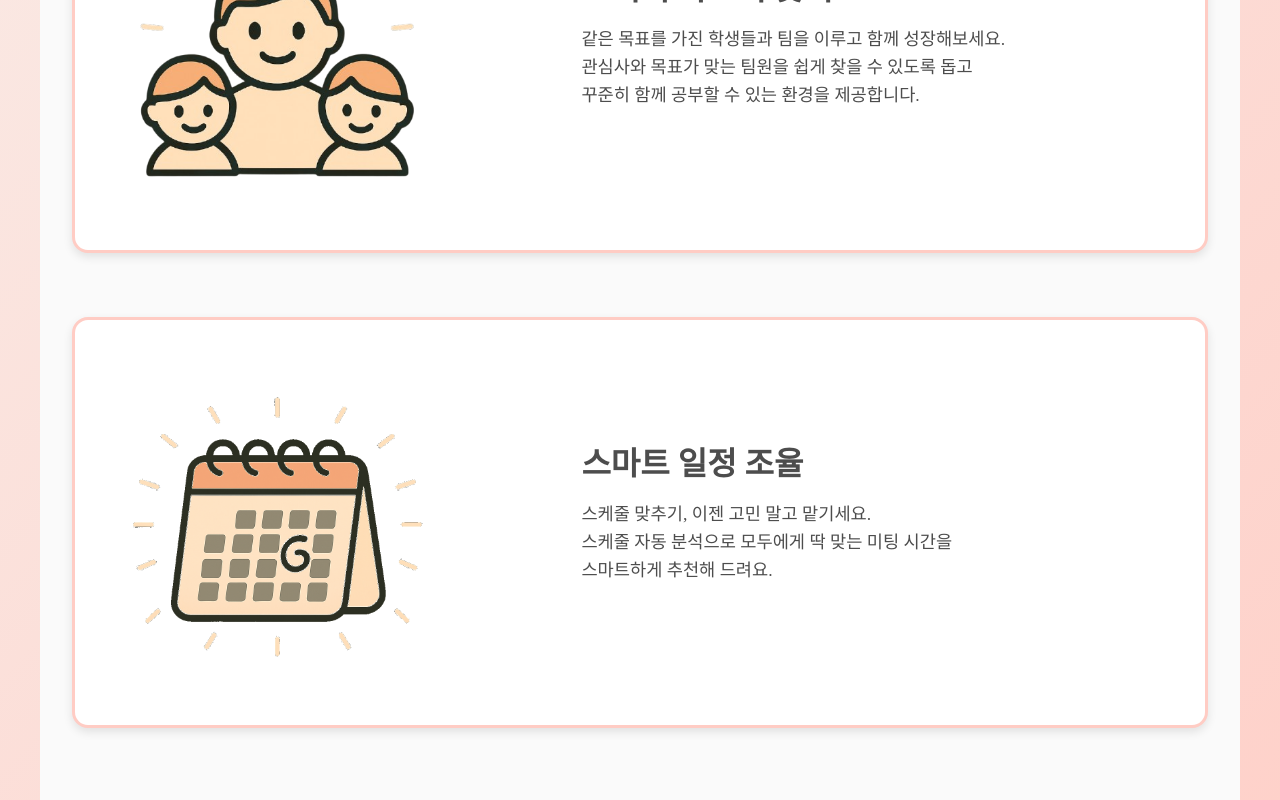
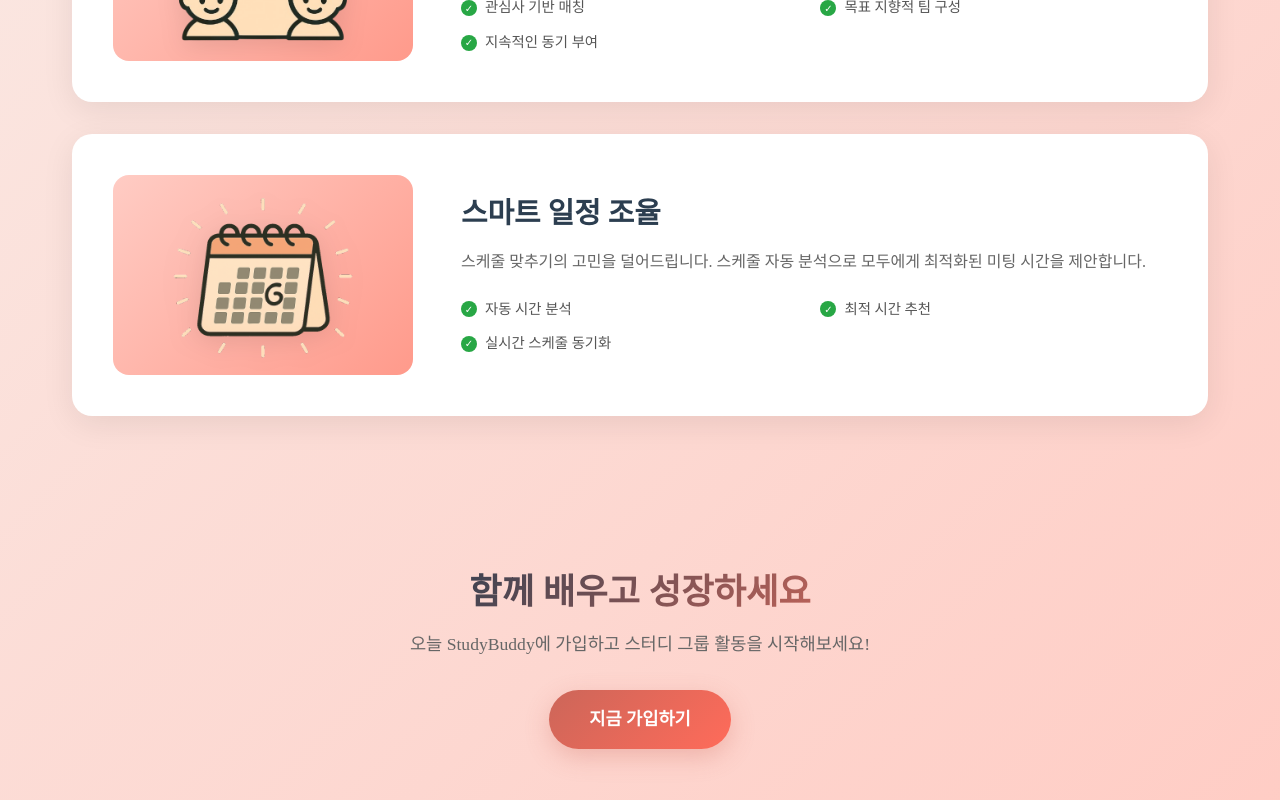
Before and after one commit to taejinchoi-cbnu/StudyBuddy, a React (Vite) app in the folder client/: page / in a window 1280 px wide. Shown: the part 1260-2060 px from the top of the page. Built offline with nearby package versions, Linux system fonts and the light colour scheme; no server answers.

Commit message:
Design: Landing Page Design Complete!!!!!!

```diff
--- a/client/src/pages/HomePage.jsx
+++ b/client/src/pages/HomePage.jsx
@@ -1,4 +1,4 @@
-import { useRef, useCallback } from "react";
+import { useRef, useCallback, useEffect } from "react";
 import { useNavigate } from "react-router-dom";
 import { useAuth } from "../contexts/AuthContext";
 import { useDarkMode } from "../contexts/DarkModeContext";
@@ -19,6 +19,54 @@ const HomePage = () => {
 
   // AppNavbar에 대한 참조 생성 (모달 제어용)
   const navbarRef = useRef();
+
+  // 스크롤 애니메이션을 위한 ref 추가
+  const featuresRef = useRef();
+  const serviceIntroRef = useRef();
+
+  // ======================================================
+  // 스크롤 애니메이션 효과 처리
+  // ======================================================
+  useEffect(() => {
+    const handleScroll = () => {
+      // Features 섹션 애니메이션 처리
+      if (featuresRef.current) {
+        const featureItems = featuresRef.current.querySelectorAll(".feature-item");
+
+        featureItems.forEach((item) => {
+          const rect = item.getBoundingClientRect();
+          const windowHeight = window.innerHeight;
+
+          // 요소가 뷰포트의 80% 지점에 도달했을 때 애니메이션 트리거
+          if (rect.top < windowHeight * 0.8) {
+            item.classList.add("animate-in");
+          }
+        });
+      }
+
+      // 서비스 소개 섹션 애니메이션 처리
+      if (serviceIntroRef.current) {
+        const rect = serviceIntroRef.current.getBoundingClientRect();
+        const windowHeight = window.innerHeight;
+
+        // 요소가 뷰포트의 70% 지점에 도달했을 때 애니메이션 트리거
+        if (rect.top < windowHeight * 0.7) {
+          serviceIntroRef.current.classList.add("animate-in");
+        }
+      }
+    };
+
+    // 스크롤 이벤트 리스너 등록
+    window.addEventListener("scroll", handleScroll);
+
+    // 초기 로드 시 한 번 실행 (페이지 로드 시 이미 보이는 요소들 처리)
+    handleScroll();
+
+    // 클린업 함수 - 컴포넌트 언마운트 시 이벤트 리스너 제거
+    return () => {
+      window.removeEventListener("scroll", handleScroll);
+    };
+  }, []);
 
   // ======================================================
   // 이벤트 핸들러 함수들 (성능 최적화를 위해 useCallback 사용)
@@ -46,7 +94,7 @@ const HomePage = () => {
   // ======================================================
   // 특징 아이템 컴포넌트 (재사용 가능한 컴포넌트)
   // ======================================================
-  const FeatureItem = ({ imgSrc, imgAlt, title, description }) => (
+  const FeatureItem = ({ imgSrc, imgAlt, title, description, benefits }) => (
     <div className="feature-item">
       <div className="feature-image-container">
         <img src={imgSrc} alt={imgAlt} className="feature-image" />
@@ -54,6 +102,17 @@ const HomePage = () => {
       <div className="feature-text-container">
         <h3 className="feature-title">{title}</h3>
         <p className="feature-description">{description}</p>
+
+        {benefits && (
+          <div className="feature-benefits">
+            {benefits.map((benefit, index) => (
+              <div key={index} className="feature-benefit-item">
+                <div className="benefit-icon">✓</div>
+                <span>{benefit}</span>
+              </div>
+            ))}
+          </div>
+        )}
       </div>
     </div>
   );
@@ -130,8 +189,8 @@ const HomePage = () => {
           </div>
         </section>
 
-        {/* 서비스 소개 섹션 */}
-        <section className="service-intro-section">
+        {/* 서비스 소개 섹션 - ref 추가하여 애니메이션 적용 */}
+        <section className="service-intro-section" ref={serviceIntroRef}>
           <div className="service-intro-content">
             <div className="service-image-container">
               <img
@@ -160,32 +219,30 @@ const HomePage = () => {
           </div>
         </section>
 
-        {/* 주요 특징 섹션 */}
-        <section className="features-section">
+        {/* 주요 특징 섹션 - ref 추가하여 애니메이션 적용 */}
+        <section className="features-section" ref={featuresRef}>
           <FeatureItem
             imgSrc={peoples}
-            imgAlt="스터디 파트너 찾기"
-            title="스터디 파트너 찾기"
-            description={
-              <>
-                같은 목표를 가진 학생들과 팀을 이루고 함께 성장해보세요.<br />
-                관심사와 목표가 맞는 팀원을 쉽게 찾을 수 있도록 돕고<br />
-                꾸준히 함께 공부할 수 있는 환경을 제공합니다.
-              </>
-            }
+            imgAlt="파트너 찾기"
+            title="파트너 찾기"
+            description="같은 목표를 가진 학생들과 팀을 이루고 함께 성장해보세요. 관심사와 목표가 맞는 팀원을 쉽게 찾을 수 있습니다."
+            benefits={[
+              "관심사 기반 매칭",
+              "목표 지향적 팀 구성",
+              "지속적인 동기 부여"
+            ]}
           />
 
           <FeatureItem
             imgSrc={calendar}
             imgAlt="스마트 일정 조율"
             title="스마트 일정 조율"
-            description={
-              <>
-                스케줄 맞추기, 이젠 고민 말고 맡기세요.<br />
-                스케줄 자동 분석으로 모두에게 딱 맞는 미팅 시간을<br />
-                스마트하게 추천해 드려요.
-              </>
-            }
+            description="스케줄 맞추기의 고민을 덜어드립니다. 스케줄 자동 분석으로 모두에게 최적화된 미팅 시간을 제안합니다."
+            benefits={[
+              "자동 시간 분석",
+              "최적 시간 추천",
+              "실시간 스케줄 동기화"
+            ]}
           />
         </section>
 
--- a/client/src/styles/Home.css
+++ b/client/src/styles/Home.css
@@ -164,17 +164,28 @@
    }
 
    /* ======================================================
-      서비스 소개 섹션
+      서비스 소개 섹션 - 애니메이션 적용
       ====================================================== */
 
    .service-intro-section {
      background-color: white;
      padding: 4rem 2rem;
-     margin-top: -3rem;
+     margin: -1rem 1rem;
      position: relative;
      z-index: 3;
-     border-radius: 30px 30px 0 0;
+     border-radius: 30px;
      box-shadow: 0 -10px 30px rgba(0, 0, 0, 0.05);
+
+     /* 애니메이션 초기 상태 */
+     opacity: 0;
+     transform: translateY(40px);
+     transition: all 0.8s cubic-bezier(0.25, 0.46, 0.45, 0.94);
+   }
+
+   /* 애니메이션 활성화 상태 */
+   .service-intro-section.animate-in {
+     opacity: 1;
+     transform: translateY(0);
    }
 
    .service-intro-content {
@@ -186,8 +197,13 @@
      gap: 3rem;
    }
 
+   /* 개별 콘텐츠 요소들에 순차 애니메이션 */
    .service-image-container {
      flex: 0 0 120px;
+     opacity: 0;
+     transform: translateX(-30px);
+     transition: all 0.6s cubic-bezier(0.25, 0.46, 0.45, 0.94);
+     transition-delay: 0.2s;
    }
 
    .service-intro-image {
@@ -199,6 +215,10 @@
 
    .service-text-container {
      flex: 1;
+     opacity: 0;
+     transform: translateY(20px);
+     transition: all 0.6s cubic-bezier(0.25, 0.46, 0.45, 0.94);
+     transition-delay: 0.4s;
    }
 
    .service-subtitle {
@@ -227,6 +247,10 @@
      flex-direction: column;
      align-items: center;
      gap: 1rem;
+     opacity: 0;
+     transform: translateX(30px);
+     transition: all 0.6s cubic-bezier(0.25, 0.46, 0.45, 0.94);
+     transition-delay: 0.6s;
    }
 
    .testimonial-avatars {
@@ -264,69 +288,130 @@
      font-weight: 500;
    }
 
+   /* 애니메이션 활성화 상태 - 개별 요소들 */
+   .service-intro-section.animate-in .service-image-container,
+   .service-intro-section.animate-in .service-text-container,
+   .service-intro-section.animate-in .service-testimonials {
+     opacity: 1;
+     transform: translateX(0) translateY(0);
+   }
+
    /* ======================================================
       주요 특징 섹션
       ====================================================== */
 
+   /* features-section 스타일 */
    .features-section {
      display: flex;
      flex-direction: column;
-     gap: 4rem;
-     padding: 6rem 2rem;
+     gap: 2rem;
+     padding: 3rem 2rem; /* 6rem에서 3rem으로 줄임 */
      max-width: var(--container-max-width);
-     margin: 0 auto;
-     background-color: var(--light-bg);
+     margin: 10px auto;
+     background-color: transparent !important;
    }
 
+   /* feature-item 스타일 */
    .feature-item {
      display: flex;
      align-items: center;
-     gap: 3rem;
+     gap: 2rem;
      background-color: var(--white);
-     border: 0.2rem solid var(--border-color);
-     border-radius: 16px;
-     padding: 2rem;
-     box-shadow: var(--shadow);
-     transition: transform var(--transition-normal),
-                 box-shadow var(--transition-normal),
-                 background-color var(--transition-normal),
-                 border-color var(--transition-normal);
+     border-radius: 20px;
+     padding: 2.5rem;
+     box-shadow: 0 8px 32px rgba(0, 0, 0, 0.08);
+     transition: all 0.6s cubic-bezier(0.25, 0.46, 0.45, 0.94);
+     border: 1px solid rgba(255, 255, 255, 0.2);
+
+     /* 애니메이션 초기 상태 */
+     opacity: 0;
+     transform: translateY(60px) scale(0.95);
    }
 
-   .feature-item:hover {
-     transform: translateY(-5px);
-     box-shadow: var(--hover-shadow);
+   /* 애니메이션 활성화 상태 */
+   .feature-item.animate-in {
+     opacity: 1;
+     transform: translateY(0) scale(1);
    }
 
+   /* 호버 효과 */
+   .feature-item:hover {
+     transform: translateY(-8px) scale(1.02);
+     box-shadow: 0 20px 40px rgba(0, 0, 0, 0.15);
+   }
+
+   /* 이미지 컨테이너 스타일 */
    .feature-image-container {
-     flex: 1;
-     max-width: 40%;
+     flex: 0 0 300px;
+     height: 200px;
+     background: linear-gradient(135deg, #ffccc4 0%, #ff9a8b 100%);
+     border-radius: 16px;
+     display: flex;
+     align-items: center;
+     justify-content: center;
+     position: relative;
+     overflow: hidden;
    }
 
    .feature-image {
-     width: 80%;
+     width: 70%;
      height: auto;
-     border-radius: 12px;
-     object-fit: cover;
+     object-fit: contain;
+     filter: drop-shadow(0 4px 12px rgba(0, 0, 0, 0.1));
    }
 
+   /* 텍스트 컨테이너 스타일 */
    .feature-text-container {
      flex: 1;
-     max-width: 60%;
+     padding-left: 1rem;
    }
 
    .feature-title {
-     font-size: 2rem;
+     font-size: 1.8rem;
      font-weight: 700;
      margin-bottom: 1rem;
-     color: var(--text-color);
+     color: #2c3e50;
+     line-height: 1.3;
    }
 
    .feature-description {
-     font-size: 1.1rem;
+     font-size: 1rem;
      line-height: 1.6;
-     color: var(--text-color);
+     color: #666;
+     margin-bottom: 1.5rem;
    }
+
+   /* 특징 리스트 */
+   .feature-benefits {
+     display: grid;
+     grid-template-columns: 1fr 1fr;
+     gap: 0.8rem;
+   }
+
+   .feature-benefit-item {
+     display: flex;
+     align-items: center;
+     gap: 0.5rem;
+     font-size: 0.9rem;
+     color: #555;
+   }
+
+   .benefit-icon {
+     width: 16px;
+     height: 16px;
+     background-color: #28a745;
+     border-radius: 50%;
+     display: flex;
+     align-items: center;
+     justify-content: center;
+     color: white;
+     font-size: 10px;
+   }
+
+   /* 순차적 애니메이션 딜레이 */
+   .feature-item:nth-child(1) { transition-delay: 0.1s; }
+   .feature-item:nth-child(2) { transition-delay: 0.3s; }
+   .feature-item:nth-child(3) { transition-delay: 0.5s; }
 
    /* ======================================================
       CTA(Call To Action) 섹션
@@ -334,45 +419,99 @@
 
    .cta-section {
      text-align: center;
-     padding: 6rem 2rem;
-     max-width: 1140px;
-     margin: 4rem auto;
+     padding: 3rem 2rem; /* features-section과 동일한 패딩 */
+     margin: 50px auto 4rem auto;
+     position: relative;
+     overflow: hidden;
+   }
+
+   /* CTA 섹션 배경 장식 요소 */
+   .cta-section::before {
+     content: '';
+     position: absolute;
+     top: -50%;
+     right: -20%;
+     z-index: 0;
+   }
+
+   .cta-section::after {
+     content: '';
+     position: absolute;
+     bottom: -30%;
+     left: -10%;
+     z-index: 0;
+   }
+
+   /* CTA 내용 스타일링 */
+   .cta-section > * {
+     position: relative;
+     z-index: 1;
    }
 
    .cta-title {
      font-size: 2.2rem;
      font-weight: 700;
-     margin-bottom: 1.5rem;
-     color: var(--text-color);
+     margin-bottom: 1rem;
+     color: #2c3e50;
+     background: linear-gradient(135deg, #2c3e50 0%, var(--accent-color) 100%);
+     -webkit-background-clip: text;
+     -webkit-text-fill-color: transparent;
+     background-clip: text;
    }
 
    .cta-text {
-     font-size: 1.2rem;
+     font-size: 1.1rem;
      margin-bottom: 2rem;
-     color: var(--text-color);
+     color: #666;
+     line-height: 1.6;
+     max-width: 600px;
+     margin-left: auto;
+     margin-right: auto;
    }
 
    .cta-button {
      display: inline-flex;
      align-items: center;
      justify-content: center;
-     padding: 0.75rem 2rem;
-     background-color: var(--accent-color);
+     padding: 1rem 2.5rem;
+     background: linear-gradient(135deg, var(--accent-color) 0%, #ff6b5a 100%);
      color: #ffffff;
      border: none;
-     border-radius: 25px;
+     border-radius: 50px;
      font-family: 'Poor Story', 'Noto Sans KR', cursive;
-     font-size: 1.2rem;
-     font-weight: 500;
+     font-size: 1.1rem;
+     font-weight: 600;
      text-decoration: none;
      cursor: pointer;
-     transition: all var(--transition-normal);
-     box-shadow: 0 4px 8px rgba(204, 102, 89, 0.3);
+     transition: all 0.4s cubic-bezier(0.25, 0.46, 0.45, 0.94);
+     box-shadow: 0 8px 25px rgba(204, 102, 89, 0.3);
+     position: relative;
+     overflow: hidden;
+   }
+
+   /* CTA 버튼 호버 효과 */
+   .cta-button::before {
+     content: '';
+     position: absolute;
+     top: 0;
+     left: -100%;
+     width: 100%;
+     height: 100%;
+     background: linear-gradient(90deg, transparent, rgba(255, 255, 255, 0.2), transparent);
+     transition: left 0.5s;
+   }
+
+   .cta-button:hover::before {
+     left: 100%;
    }
 
    .cta-button:hover {
-     transform: translateY(-3px);
-     box-shadow: 0 6px 12px rgba(204, 102, 89, 0.4);
+     transform: translateY(-4px) scale(1.05);
+     box-shadow: 0 15px 35px rgba(204, 102, 89, 0.4);
+   }
+
+   .cta-button:active {
+     transform: translateY(-2px) scale(1.02);
    }
 
    /* ======================================================
@@ -397,6 +536,7 @@
 
    .dark-mode .service-intro-section {
      background-color: var(--white);
+     box-shadow: 0 -10px 30px rgba(0, 0, 0, 0.2);
    }
 
    .dark-mode .service-title {
@@ -407,6 +547,14 @@
      color: #999;
    }
 
+   /* 다크모드 서비스 소개 섹션 애니메이션 */
+   .dark-mode .service-image-container,
+   .dark-mode .service-text-container,
+   .dark-mode .service-testimonials {
+     /* 다크모드에서도 동일한 전환 효과 적용 */
+     transition: all 0.6s cubic-bezier(0.25, 0.46, 0.45, 0.94);
+   }
+
    .dark-mode .hero-button-primary {
      box-shadow: 0 4px 8px rgba(0, 0, 0, 0.4);
    }
@@ -415,12 +563,55 @@
      box-shadow: 0 6px 12px rgba(0, 0, 0, 0.6);
    }
 
+   /* 다크모드 특징 섹션 */
+   .dark-mode .feature-item {
+     background-color: var(--white);
+     border-color: rgba(255, 255, 255, 0.1);
+     box-shadow: 0 8px 32px rgba(0, 0, 0, 0.3);
+   }
+
+   .dark-mode .feature-title {
+     color: var(--text-color);
+   }
+
+   .dark-mode .feature-description {
+     color: #ccc;
+   }
+
+   /* 다크모드 CTA 섹션 */
+   .dark-mode .cta-section {
+     background: linear-gradient(135deg, rgba(102, 77, 74, 0.2) 0%, rgba(153, 77, 66, 0.2) 100%);
+     border-color: rgba(102, 77, 74, 0.4);
+     box-shadow: 0 8px 32px rgba(0, 0, 0, 0.3);
+   }
+
+   .dark-mode .cta-section::before {
+     background: radial-gradient(circle, rgba(102, 77, 74, 0.3) 0%, transparent 70%);
+   }
+
+   .dark-mode .cta-section::after {
+     background: radial-gradient(circle, rgba(153, 77, 66, 0.2) 0%, transparent 70%);
+   }
+
+   .dark-mode .cta-title {
+     color: var(--text-color);
+     background: linear-gradient(135deg, var(--text-color) 0%, var(--accent-color) 100%);
+     -webkit-background-clip: text;
+     -webkit-text-fill-color: transparent;
+     background-clip: text;
+   }
+
+   .dark-mode .cta-text {
+     color: #ccc;
+   }
+
    .dark-mode .cta-button {
-     box-shadow: 0 4px 8px rgba(153, 77, 66, 0.4);
+     background: linear-gradient(135deg, var(--accent-color) 0%, #b85450 100%);
+     box-shadow: 0 8px 25px rgba(153, 77, 66, 0.4);
    }
 
    .dark-mode .cta-button:hover {
-     box-shadow: 0 6px 12px rgba(153, 77, 66, 0.6);
+     box-shadow: 0 15px 35px rgba(153, 77, 66, 0.6);
    }
 
    /* ======================================================
@@ -429,8 +620,9 @@
 
    @media (max-width: 1200px) {
      .hero-section,
-     .features-section {
-       padding: 3rem 1.5rem;
+     .features-section,
+     .cta-section {
+       padding: 2rem 1.5rem; /* features와 cta 모두 동일하게 조정 */
      }
 
      .service-intro-section {
@@ -489,6 +681,10 @@
      .feature-text-container {
        max-width: 100%;
      }
+
+     .feature-text-container {
+       padding-left: 0; /* 모바일에서 좌측 패딩 제거 */
+     }
    }
 
    @media (max-width: 768px) {
@@ -529,6 +725,12 @@
      }
 
      /* 모바일 특징 섹션 */
+     .features-section,
+     .cta-section {
+       padding: 2rem 1rem;
+       margin: 30px auto 2rem auto; /* 모바일에서 마진 축소 */
+     }
+
      .feature-title {
        font-size: 1.6rem;
      }
@@ -537,12 +739,22 @@
        font-size: 1rem;
      }
 
+     .feature-benefits {
+       grid-template-columns: 1fr; /* 모바일에서 1열로 변경 */
+     }
+
      /* 모바일 CTA 섹션 */
      .cta-title {
        font-size: 1.8rem;
      }
 
      .cta-text {
-       font-size: 1.1rem;
+       font-size: 1rem;
+       margin-bottom: 1.5rem;
+     }
+
+     .cta-button {
+       padding: 0.9rem 2rem;
+       font-size: 1rem;
      }
    }
```
Lines whose indentation alone changed are shown as unchanged.
